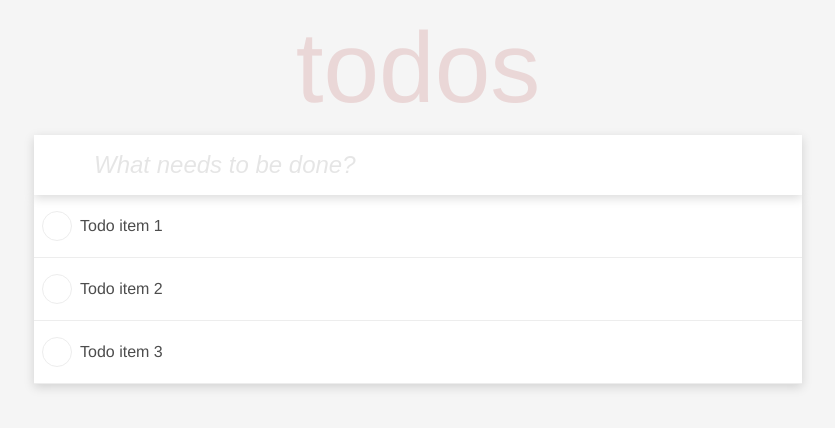
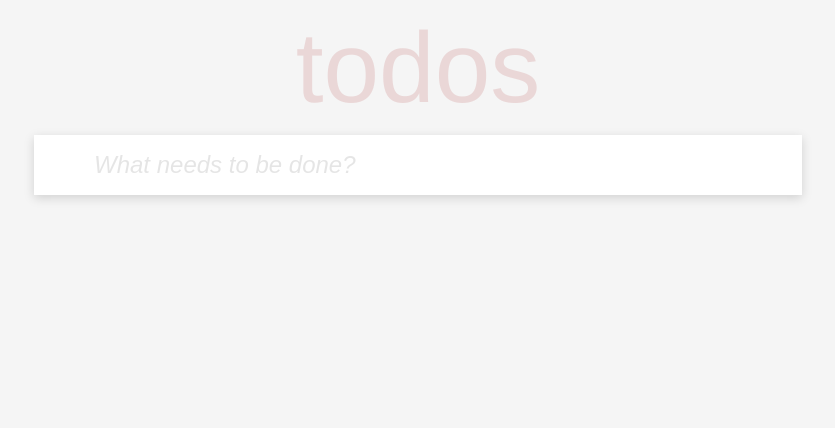
Before and after one commit to akash6190/clumio_frontend_training, a React (Create React App) app: page / in a window 1280 px wide. Shown: the top 428 px of the page, without its empty margins (222-1057 px from the left). Built offline with nearby package versions, Linux system fonts and the light colour scheme.

Commit message:
Implement todo completed logic

```diff
--- a/src/components/Input/index.tsx
+++ b/src/components/Input/index.tsx
@@ -1,6 +1,7 @@
 import React, {ChangeEventHandler, FormEventHandler, useState} from 'react';
 
 export interface Todo {
+    id: number;
     value: string;
     completed: boolean;
 }
@@ -18,7 +19,7 @@ const Input: React.FC<Props> = ({ onFormSubmit }) => {
 
     const handleFormSubmit: FormEventHandler<HTMLFormElement> = e => {
         e.preventDefault();
-        onFormSubmit({ completed: false, value: value.trim() });
+        onFormSubmit({ id: -1, completed: false, value: value.trim() });
         setValue('');
     };
 
--- a/src/components/TodosList/index.tsx
+++ b/src/components/TodosList/index.tsx
@@ -1,18 +1,25 @@
 import React from "react";
+
 import {Todo} from "../Input";
+import Check from '../../check.svg';
 
 interface Props {
-    todos: Todo[]
+    todos: Todo[];
+    onComplete: (t: Todo) => void;
 }
 
-const TodosList: React.FC<Props> = ({ todos }) => {
+const TodosList: React.FC<Props> = ({ onComplete, todos }) => {
     return todos ? (
         <ul className="list-container">
             {
-                todos.map(({ value, completed }) => (
+                todos.map(todo => (
                     <li className="list-item">
-                        <div className="check-circle"></div>
-                        <span>{value}</span>
+                        <div className="check-circle" onClick={() => onComplete(todo)}>
+                            {
+                                todo.completed ? <img src={Check} /> : null
+                            }
+                        </div>
+                        <span>{todo.value}</span>
                     </li>
                 ))
             }
--- a/src/containers/App/index.tsx
+++ b/src/containers/App/index.tsx
@@ -3,29 +3,31 @@ import React, {useState} from 'react';
 import Input, {Todo} from "../../components/Input";
 import TodosList from "../../components/TodosList";
 
-const mock: Todo[] = [{
-    value: 'Todo item 1',
-    completed: false,
-}, {
-    value: 'Todo item 2',
-    completed: false,
-}, {
-    value: 'Todo item 3',
-    completed: false,
-}]
-
 const Index: React.FC = () => {
-    const [todos, setTodos] = useState<Todo[]>(mock);
+    const [todos, setTodos] = useState<Todo[]>([]);
 
     const updateTodos = (t: Todo) => {
-        setTodos([t]);
+        if (t.value.trim() === '') {
+            return;
+        }
+        setTodos([...todos, { ...t, id: todos.length }]);
     };
+
+    const updateCompleted = (t: Todo) => {
+        const newTodos = [...todos];
+        const index = newTodos.findIndex(({ id }) => id === t.id);
+        if (index > -1) {
+            newTodos[index] = { ...t, completed: !t.completed };
+        }
+
+        setTodos(newTodos);
+    }
 
     return (
         <div className="container">
             <p className="heading">todos</p>
             <Input onFormSubmit={updateTodos}  />
-            <TodosList todos={todos} />
+            <TodosList todos={todos} onComplete={updateCompleted} />
         </div>
     );
 };
--- a/src/index.css
+++ b/src/index.css
@@ -7,6 +7,7 @@
   --input-placeholder-color: rgba(0, 0, 0, 0.1);
   --std-spacing-md: 16px;
   --std-spacing-sm: 8px;
+  --std-spacing-xs: 4px;
   --input-padding: 16px 16px 16px 60px;
   --list-box-shadow: 0 3px 10px rgba(0, 0, 0, 0.15);
   --border-color: #ededed;
@@ -32,7 +33,7 @@ body {
 
 .container {
   width: 768px;
-  margin: auto;
+  margin: 0 auto var(--std-spacing-md) auto;
   text-align: center;
 }
 
@@ -79,4 +80,10 @@ body {
   border: 1px solid var(--border-color);
   border-radius: 50%;
   margin-right: var(--std-spacing-sm);
+  padding: var(--std-spacing-xs);
 }
+
+.check-circle img {
+  width: 100%;
+  height: 100%;
+}
```
Also changed, not shown: src/check.svg (added).
